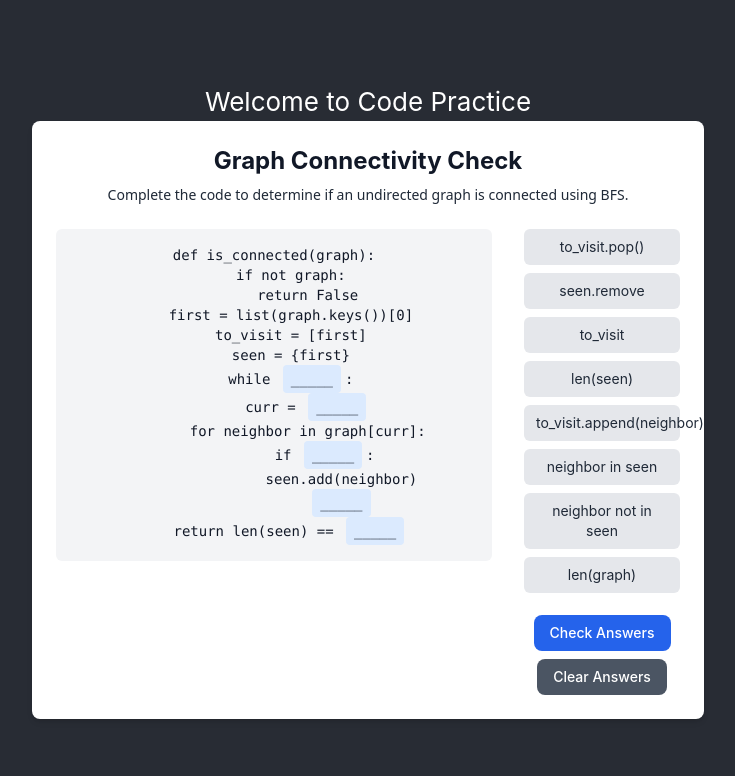
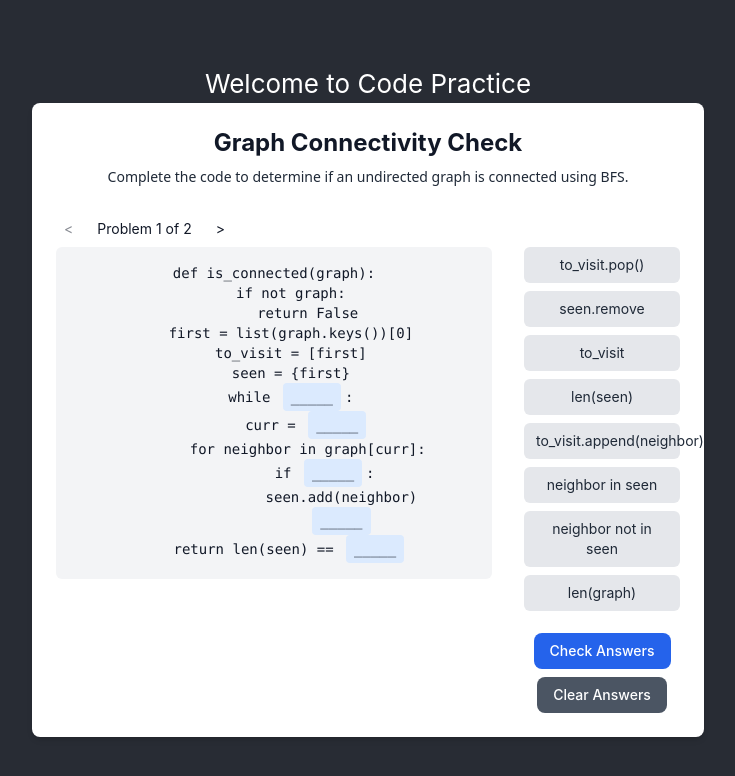
Before and after one commit to arunsudhir/arunsudhir.github.io, a React (Create React App) app in the folder codeguru/: page / in a window 1280 px wide. Shown: the top 776 px of the page, without its empty margins (272-1007 px from the left). Built offline with nearby package versions, Linux system fonts and the light colour scheme.

Commit message:
Add one more prob : binary search

```diff
--- a/codeguru/src/CodePractice.tsx
+++ b/codeguru/src/CodePractice.tsx
@@ -56,6 +56,52 @@ const CodePractice = () => {
         '4': 'Add the new neighbor to our queue of nodes to visit',
         '5': 'The graph is connected if we\'ve seen all nodes'
       }
+    },
+    {
+      id: 'binary-search',
+      title: 'Binary Search Implementation',
+      description: 'Complete the code for a binary search algorithm.',
+      codeLines: [
+        'function binarySearch(arr, target) {',
+        '  let left = 0;',
+        '  let right = _____1_____;',
+        '',
+        '  while (_____2_____) {',
+        '    const mid = _____3_____;',
+        '    if (arr[mid] === target) {',
+        '      return mid;',
+        '    } else if (_____4_____) {',
+        '      left = mid + 1;',
+        '    } else {',
+        '      right = _____5_____;',
+        '    }',
+        '  }',
+        '  return -1;',
+        '}'
+      ],
+      tokens: [
+        'arr.length - 1',
+        'left <= right',
+        'Math.floor((left + right) / 2)',
+        'arr[mid] < target',
+        'mid - 1',
+        'left >= right',
+        'Math.ceil((left + right) / 2)'
+      ],
+      solutions: {
+        '1': 'arr.length - 1',
+        '2': 'left <= right',
+        '3': 'Math.floor((left + right) / 2)',
+        '4': 'arr[mid] < target',
+        '5': 'mid - 1'
+      },
+      hints: {
+        '1': 'We need to continue while there are nodes to visit',
+        '2': 'We should remove and return the next node to process',
+        '3': 'We only want to process nodes we haven\'t seen before',
+        '4': 'Add the new neighbor to our queue of nodes to visit',
+        '5': 'The graph is connected if we\'ve seen all nodes'
+      }
     }
   ];
 
@@ -83,6 +129,15 @@ const CodePractice = () => {
     setShowResults(false);
     setShowHint(null);
     setShowSuccessAnimation(false);
+  };
+
+  const navigateProblem = (direction : number) => {
+    const newIndex = currentProblemIndex + direction;
+    if (newIndex >= 0 && newIndex < PROBLEMS.length) {
+      setCurrentProblemIndex(newIndex);
+      setFilledAnswers({});
+      setShowResults(false);
+    }
   };
 
   const checkAnswers = () => {
@@ -125,6 +180,25 @@ const CodePractice = () => {
         <h2 className="text-2xl font-bold mb-2">{currentProblem.title}</h2>
         <p className="text-sm text-gray-800 font-sans">{currentProblem.description}</p>
       </div>
+      <div className="flex items-center gap-4">
+          <button
+            onClick={() => navigateProblem(-1)}
+            disabled={currentProblemIndex === 0}
+            className="p-2 rounded hover:bg-gray-100 disabled:opacity-50"
+          >
+            <p className="text-sm">&lt;</p>
+          </button>
+          <span className="text-sm">
+            Problem {currentProblemIndex + 1} of {PROBLEMS.length}
+          </span>
+          <button
+            onClick={() => navigateProblem(1)}
+            disabled={currentProblemIndex === PROBLEMS.length - 1}
+            className="p-2 rounded hover:bg-gray-100 disabled:opacity-50"
+          >
+            <p className="text-sm">&gt;</p>
+          </button>
+        </div>
 
       <div className="flex gap-8">
         <div className="w-3/4">
```
